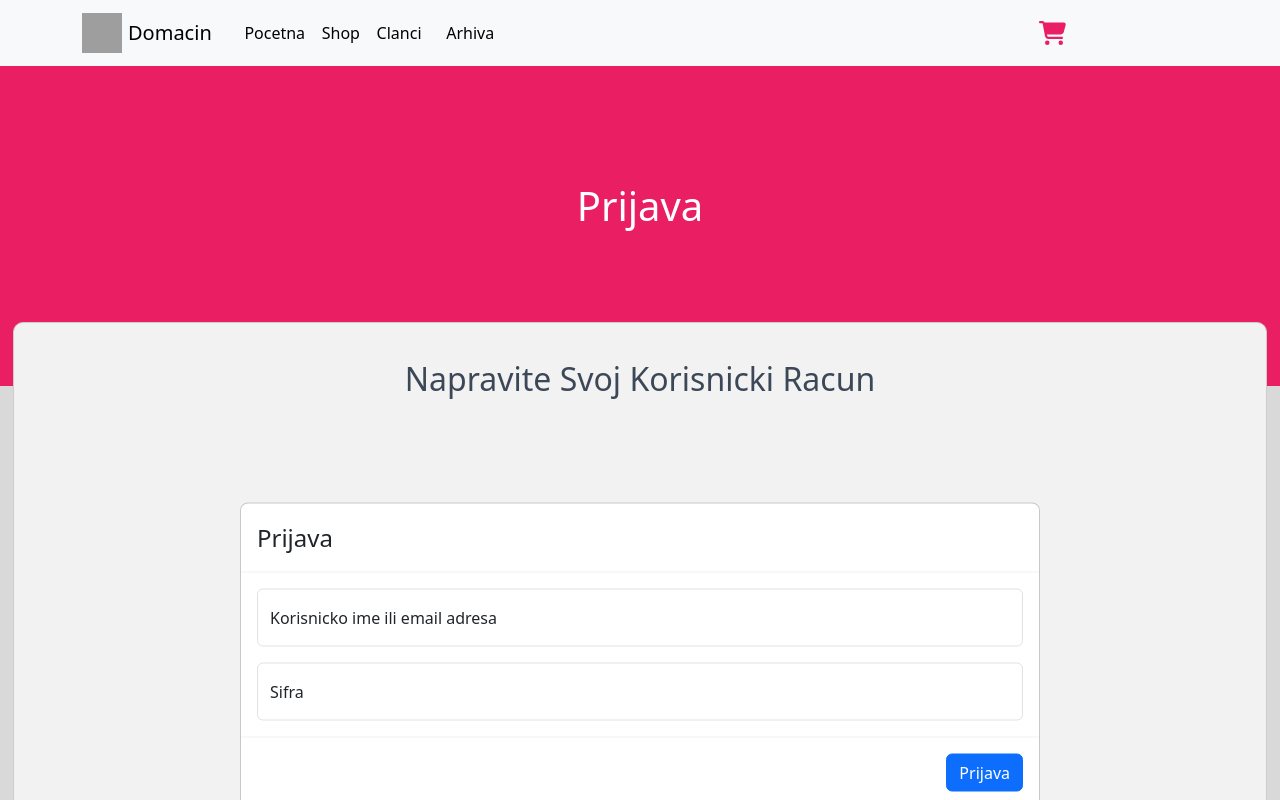
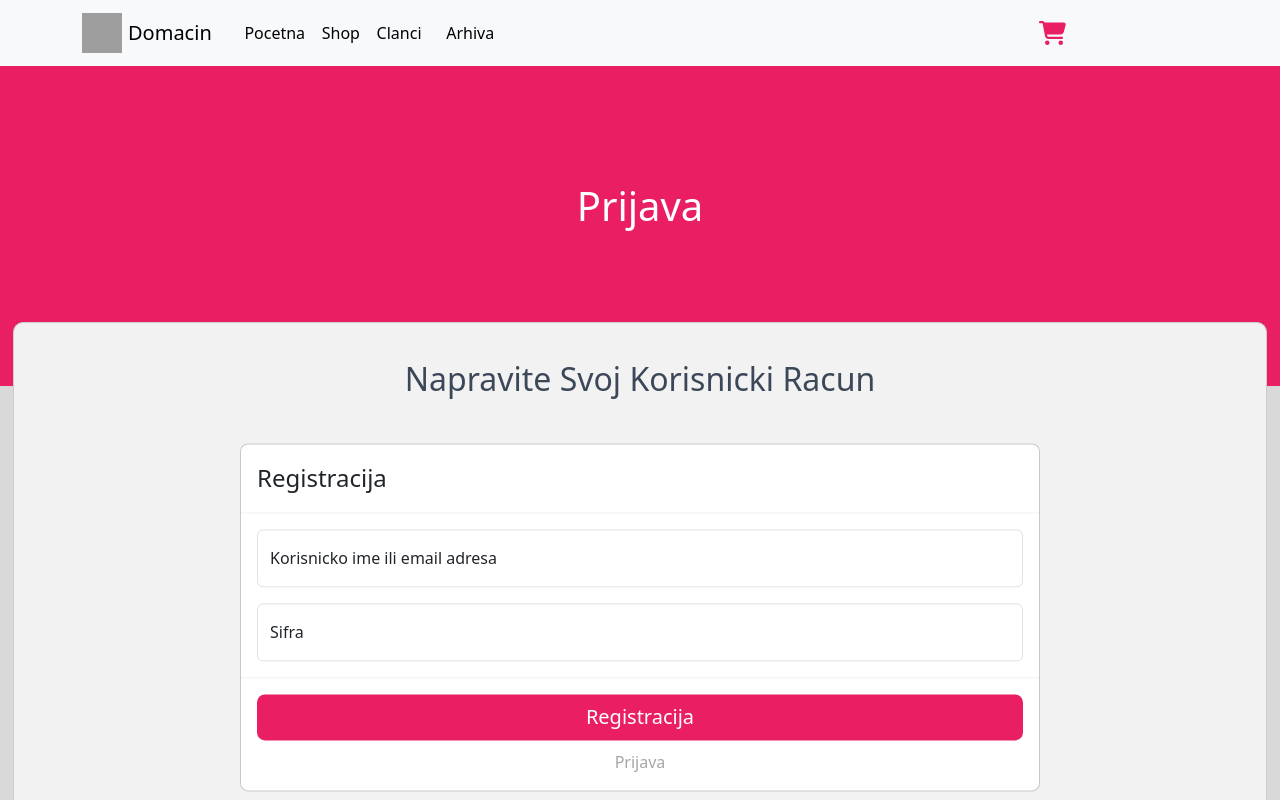
Before and after one commit to Hadis2971/Domacin_Frontend, a React (Create React App) app: page /auth in a window 1280 px wide. Built offline with nearby package versions, Linux system fonts and the light colour scheme; grey boxes are pictures that could not be loaded.

Commit message:
implement registration and login basic auth

```diff
--- a/package.json
+++ b/package.json
@@ -17,12 +17,15 @@
     "@types/react-bootstrap": "^0.32.35",
     "@types/react-dom": "^18.2.17",
     "@types/react-fontawesome": "^1.6.8",
+    "axios": "^1.6.7",
     "bootstrap": "^5.3.2",
+    "jwt-decode": "^4.0.0",
     "localforage": "^1.10.0",
     "match-sorter": "^6.3.1",
     "react": "^18.2.0",
     "react-bootstrap": "^2.9.1",
     "react-dom": "^18.2.0",
+    "react-query": "^3.39.3",
     "react-router-dom": "^6.21.1",
     "react-scripts": "5.0.1",
     "sort-by": "^1.2.0",
--- a/src/App.tsx
+++ b/src/App.tsx
@@ -1,4 +1,5 @@
 import { createBrowserRouter, RouterProvider } from "react-router-dom";
+import { QueryClient, QueryClientProvider } from "react-query";
 
 import Layout from "./layout/Layout";
 
@@ -8,6 +9,8 @@
 import Articles from "./pages/Articles/Articles";
 
 import "bootstrap/dist/css/bootstrap.min.css";
+
+const queryClient = new QueryClient();
 
 const router = createBrowserRouter([
   {
@@ -35,7 +38,11 @@
 ]);
 
 function App() {
-  return <RouterProvider router={router} />;
+  return (
+    <QueryClientProvider client={queryClient}>
+      <RouterProvider router={router} />
+    </QueryClientProvider>
+  );
 }
 
 export default App;
--- /dev/null
+++ b/src/http/useAuth.ts
@@ -0,0 +1,90 @@
+import axios from "axios";
+import { useMutation, useQuery, useQueryClient } from "react-query";
+import { useNavigate } from "react-router-dom";
+import { jwtDecode } from "jwt-decode";
+
+type AuthPayload = {
+  username: string;
+  password: string;
+};
+
+export const useRegisterUser = () => {
+  const mutationFn = (user: AuthPayload) => {
+    console.log(user);
+
+    return axios.post("http://127.0.0.1:5000/register", user, {
+      headers: {
+        "Content-Type": "application/json",
+      },
+    });
+  };
+
+  const mutation = useMutation({
+    mutationFn,
+    onSuccess: (response) => console.log(response),
+    onError: (error) => console.log(error),
+  });
+
+  return mutation;
+};
+
+export const useLoginUser = () => {
+  const queryClient = useQueryClient();
+
+  const navigate = useNavigate();
+
+  const mutationFn = (user: AuthPayload) => {
+    return axios.post("http://127.0.0.1:5000/login", user, {
+      headers: {
+        "Content-Type": "application/json",
+      },
+    });
+  };
+
+  const mutation = useMutation({
+    mutationFn,
+    onSuccess: (response) => {
+      console.log(response);
+
+      const user = jwtDecode(response.data);
+
+      queryClient.setQueryData(["user"], user);
+
+      sessionStorage.setItem("authToken", response.data);
+      navigate("/");
+    },
+    onError: (error) => console.log(error),
+  });
+
+  return mutation;
+};
+
+export const useAuthUser = () => {
+  const queryClient = useQueryClient();
+
+  type GetAuthUserType = AuthPayload | null | undefined;
+
+  const getAuthUser = async (): Promise<GetAuthUserType> =>
+    await queryClient.getQueryData(["user"]);
+
+  const storedToken = sessionStorage.getItem("authToken");
+  const user = storedToken ? jwtDecode(storedToken) : null;
+
+  return useQuery({
+    queryFn: getAuthUser,
+    queryKey: ["user"],
+    initialData: user as GetAuthUserType,
+  });
+};
+
+export const useLogoutUser = () => {
+  const queryClient = useQueryClient();
+
+  const navigate = useNavigate();
+
+  return () => {
+    sessionStorage.removeItem("authToken");
+    queryClient.setQueryData(["user"], null);
+    navigate("/auth");
+  };
+};
--- a/src/index.scss
+++ b/src/index.scss
@@ -1,3 +1,3 @@
 $primary-color: #e91e63;
-$secondary-color: #7aa329;
+$secondary-color: #98ca32;
 $text-main-color: #3c4858;
--- a/src/layout/components/Navbar/Navbar.scss
+++ b/src/layout/components/Navbar/Navbar.scss
@@ -36,4 +36,15 @@
     text-decoration: none;
     color: initial;
   }
+
+  .navbar-controls {
+    display: flex;
+    align-items: center;
+
+    .auth {
+      cursor: pointer;
+      color: #a6a6a6;
+      margin-left: 20px;
+    }
+  }
 }
--- a/src/layout/components/Navbar/Navbar.tsx
+++ b/src/layout/components/Navbar/Navbar.tsx
@@ -6,10 +6,10 @@
 import Offcanvas from "react-bootstrap/Offcanvas";
 import Image from "react-bootstrap/Image";
 import { Link } from "react-router-dom";
+import { FontAwesomeIcon } from "@fortawesome/react-fontawesome";
+import { faShoppingCart, faUser } from "@fortawesome/free-solid-svg-icons";
 
-import { FontAwesomeIcon } from "@fortawesome/react-fontawesome";
-import { faShoppingCart } from "@fortawesome/free-solid-svg-icons";
-
+import { useAuthUser, useLogoutUser } from "../../../http/useAuth";
 import { NavbarOffcanvasProps } from "./types";
 
 import "./Navbar.scss";
@@ -27,6 +27,10 @@
 );
 
 export default function () {
+  const logOut = useLogoutUser();
+
+  const { data } = useAuthUser();
+
   const [showOffcanvasSidebar, setShowOffcanvasSidebar] = useState(false);
 
   const openOffcanvasSidebar = useCallback(
@@ -63,11 +67,20 @@
           </Nav>
 
           <Nav className="align-items-start">
-            <FontAwesomeIcon
-              icon={faShoppingCart}
-              className="shopping-cart-icon"
-              onClick={openOffcanvasSidebar}
-            />
+            <div className="navbar-controls">
+              <FontAwesomeIcon
+                icon={faShoppingCart}
+                className="shopping-cart-icon"
+                onClick={openOffcanvasSidebar}
+              />
+
+              {!!data && (
+                <div className="auth" onClick={logOut}>
+                  <FontAwesomeIcon icon={faUser} />
+                  <span>{data.username} Odjavite Se</span>
+                </div>
+              )}
+            </div>
           </Nav>
         </Navbar.Collapse>
       </Container>
--- a/src/pages/Auth/Auth.scss
+++ b/src/pages/Auth/Auth.scss
@@ -1,6 +1,8 @@
 @import "../../index.scss";
 
 #Auth {
+  z-index: 0;
+
   h2 {
     color: $text-main-color;
     font-weight: 300;
@@ -11,8 +13,8 @@
   .modal-content {
     height: 100%;
     position: relative;
-    top: 25%;
-    transform: translateY(25%);
+    top: 5%;
+    transform: translateY(5%);
     animation-name: topToBottomAnimation;
     animation-duration: 1.5s;
     animation-timing-function: cubic-bezier(0.075, 0.82, 0.165, 1);
@@ -24,8 +26,31 @@
       transform: translateY(0%);
     }
     to {
-      top: 25%;
-      transform: translateY(25%);
+      top: 5%;
+      transform: translateY(5%);
+    }
+  }
+
+  .auth-footer {
+    display: block;
+
+    .register-login-btn {
+      background-color: $primary-color;
+      color: #fff;
+      outline: none;
+      box-shadow: none;
+      border: none;
+    }
+
+    .register-login-toggle {
+      text-align: center;
+      color: #a6a6a6;
+      font-size: 1em;
+      margin-top: 10px;
+
+      span {
+        cursor: pointer;
+      }
     }
   }
 }
--- a/src/pages/Auth/Auth.tsx
+++ b/src/pages/Auth/Auth.tsx
@@ -1,11 +1,60 @@
+import React, { useEffect, useState } from "react";
 import Modal from "react-bootstrap/Modal";
 import FloatingLabel from "react-bootstrap/FloatingLabel";
 import Form from "react-bootstrap/Form";
 import Button from "react-bootstrap/Button";
 
+import { useRegisterUser, useLoginUser } from "../../http/useAuth";
+
 import "./Auth.scss";
 
 export default function () {
+  const {
+    mutate: registerUser,
+    isLoading: loadingRegister,
+    isSuccess: isRegisterSuccess,
+  } = useRegisterUser();
+  const { mutate: loginUser, isLoading: loadingLogin } = useLoginUser();
+
+  const isLoading = loadingRegister || loadingLogin;
+
+  const [isRegisterUser, setIsRegisterUser] = useState(true);
+  const [userCredentials, setUserCredentials] = useState({
+    username: "",
+    password: "",
+  });
+
+  useEffect(() => {
+    if (isRegisterSuccess) setIsRegisterUser(false);
+  }, [isRegisterSuccess]);
+
+  const handleChangeUserCredentials = (
+    evt: React.ChangeEvent<HTMLInputElement>
+  ) => {
+    setUserCredentials((prev) => ({
+      ...prev,
+      [evt.target.name]: evt.target.value,
+    }));
+  };
+
+  const handleRegisterUser = () => {
+    if (!userCredentials.username || !userCredentials.password) return;
+
+    registerUser(userCredentials);
+  };
+
+  const handleLoginUser = () => {
+    if (!userCredentials.username || !userCredentials.password) return;
+
+    loginUser(userCredentials);
+  };
+
+  const toggleRegisterLogin = () => {
+    if (isLoading) return;
+
+    setIsRegisterUser(!isRegisterUser);
+  };
+
   return (
     <div
       id="Auth"
@@ -15,10 +64,14 @@
         position: "initial",
       }}
     >
-      <h2>Napravite Svoj Korisnicki Racun</h2>
+      <h2>
+        {isRegisterUser ? "Napravite Svoj Korisnicki Racun" : "Prijavite Se"}
+      </h2>
       <Modal.Dialog size="lg">
         <Modal.Header>
-          <Modal.Title>Prijava</Modal.Title>
+          <Modal.Title>
+            {isRegisterUser ? "Registracija" : "Prijava"}
+          </Modal.Title>
         </Modal.Header>
 
         <Modal.Body>
@@ -31,16 +84,45 @@
               <Form.Control
                 type="email"
                 placeholder="Korisnicko ime ili email adresa"
+                name="username"
+                value={userCredentials.username}
+                onChange={handleChangeUserCredentials}
               />
             </FloatingLabel>
             <FloatingLabel controlId="floatingPassword" label="Sifra">
-              <Form.Control type="password" placeholder="Sifr" />
+              <Form.Control
+                type="password"
+                placeholder="Sifra"
+                name="password"
+                value={userCredentials.password}
+                onChange={handleChangeUserCredentials}
+              />
             </FloatingLabel>
           </>
         </Modal.Body>
 
-        <Modal.Footer>
-          <Button variant="primary">Prijava</Button>
+        <Modal.Footer className="auth-footer">
+          <div className="d-grid gap-2">
+            <Button
+              variant="primary"
+              size="lg"
+              onClick={isRegisterUser ? handleRegisterUser : handleLoginUser}
+              disabled={isLoading}
+              className="register-login-btn"
+            >
+              {isLoading
+                ? "Ucitava..."
+                : isRegisterUser
+                ? "Registracija"
+                : "Prijava"}
+            </Button>
+          </div>
+
+          <div className="register-login-toggle">
+            <span onClick={toggleRegisterLogin}>
+              {isRegisterUser ? "Prijava" : "Registracija"}
+            </span>
+          </div>
         </Modal.Footer>
       </Modal.Dialog>
     </div>
```
Also changed, not shown: 1 other file (tests, documents, lock files or other folders).
